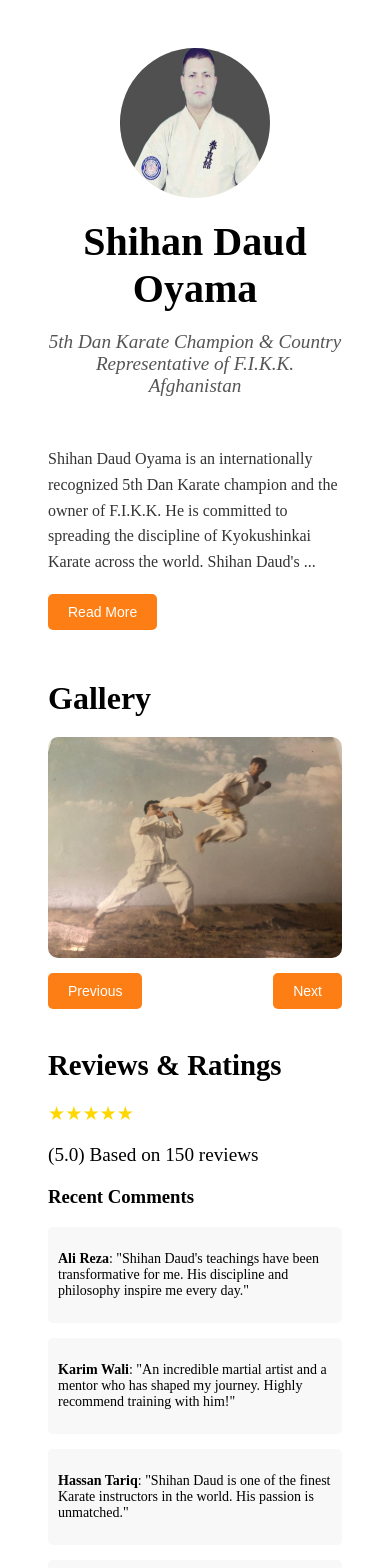
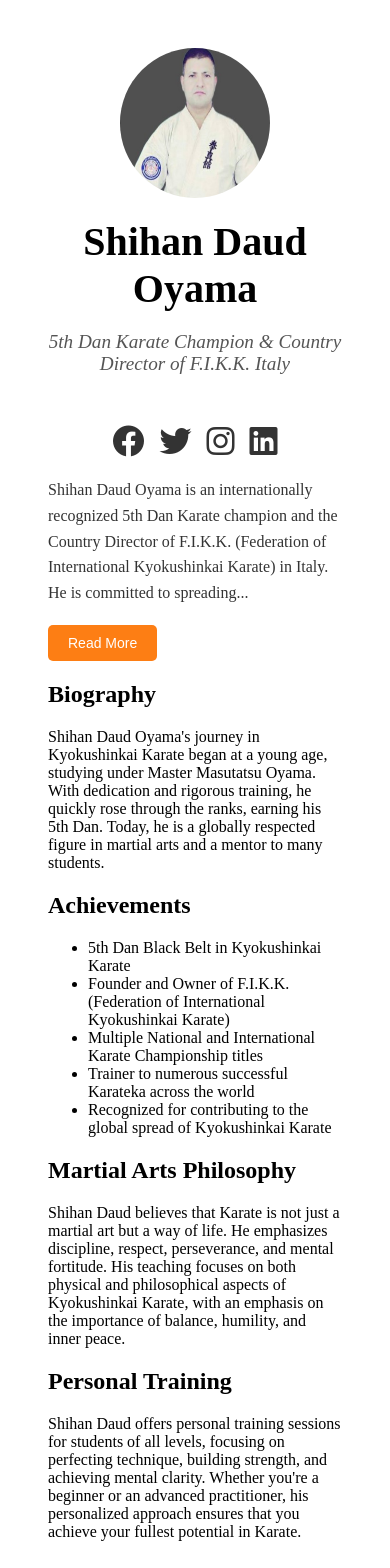
Before and after one commit to romal10/kyokushinkai-Daud, a Next.js app: page /shihan-daud-profile in a window 390 px wide. Shown: the top 1568 px of the page. Built offline with nearby package versions, Linux system fonts and the light colour scheme.

Commit message:
header with social media icons

```diff
--- a/components/_app.js
+++ b/components/_app.js
@@ -2,6 +2,11 @@ import Header from '../components/Header';  // Import Header component
 import Breadcrumb from '../components/Breadcrumb';  // Import Breadcrumb component
 import Footer from '../components/Footer';  // Optional Footer component
 import '../styles/globals.css';  // Import global CSS
+<link
+  rel="stylesheet"
+  href="https://cdnjs.cloudflare.com/ajax/libs/font-awesome/6.0.0-beta3/css/all.min.css"
+/>
+
 
 function MyApp({ Component, pageProps }) {
   return (
--- a/package.json
+++ b/package.json
@@ -10,6 +10,7 @@
     "export": "next export"
   },
   "dependencies": {
+    "@fortawesome/fontawesome-free": "^6.7.1",
     "@netlify/plugin-nextjs": "^5.9.0",
     "bootstrap": "^5.3.3",
     "next": "15.1.0",
--- a/pages/_document.js
+++ b/pages/_document.js
@@ -1,11 +1,16 @@
-// pages/_document.js
 import Document, { Html, Head, Main, NextScript } from 'next/document';
 
 class MyDocument extends Document {
   render() {
     return (
-      <Html lang="en">
-        <Head />
+      <Html>
+        <Head>
+          {/* Add Font Awesome link to the Head */}
+          <link
+            href="https://cdnjs.cloudflare.com/ajax/libs/font-awesome/6.0.0-beta3/css/all.min.css"
+            rel="stylesheet"
+          />
+        </Head>
         <body>
           <Main />
           <NextScript />
--- a/pages/shihan-daud-profile.tsx
+++ b/pages/shihan-daud-profile.tsx
@@ -10,7 +10,7 @@ const ShihanDaudProfile = () => {
     setShowFullText(!showFullText);
   };
 
-  const profileText = `Shihan Daud Oyama is an internationally recognized 5th Dan Karate champion and the owner of F.I.K.K. He is committed to spreading the discipline of Kyokushinkai Karate across the world. Shihan Daud's expertise and passion for teaching have made him a revered figure in the martial arts community. He has trained hundreds of students worldwide, inspiring them to pursue excellence, discipline, and focus. His dedication to the martial art extends beyond just physical training—he embodies the true spirit of Kyokushinkai.`;
+  const profileText = `Shihan Daud Oyama is an internationally recognized 5th Dan Karate champion and the Country Director of F.I.K.K. (Federation of International Kyokushinkai Karate) in Italy. He is committed to spreading the discipline of Kyokushinkai Karate across the world. Shihan Daud's expertise and passion for teaching have made him a revered figure in the martial arts community. He has trained hundreds of students worldwide, inspiring them to pursue excellence, discipline, and focus. His dedication to the martial art extends beyond just physical training—he embodies the true spirit of Kyokushinkai.`;
 
   // Image data for gallery (you can add more images here)
   const images = [
@@ -66,8 +66,16 @@ const ShihanDaudProfile = () => {
         <img src="/images/shihan-daud.jpg" alt="Shihan Daud Oyama" className={styles.profileImage} />
         <div className={styles.profileInfo}>
           <h1>Shihan Daud Oyama</h1>
-          <p className={styles.position}>5th Dan Karate Champion & Country Representative of F.I.K.K. Afghanistan</p>
+          <p className={styles.position}>5th Dan Karate Champion & Country Director of F.I.K.K. Italy</p>
         </div>
+      </div>
+
+      {/* Social Media Links Section */}
+      <div className={styles.socialMediaLinks}>
+        <a href="https://www.facebook.com/ShihanDaud" target="_blank" className={styles.socialMediaLink}><i className="fab fa-facebook"></i></a>
+        <a href="https://twitter.com/ShihanDaud" target="_blank" className={styles.socialMediaLink}><i className="fab fa-twitter"></i></a>
+        <a href="https://www.instagram.com/ShihanDaud" target="_blank" className={styles.socialMediaLink}><i className="fab fa-instagram"></i></a>
+        <a href="https://www.linkedin.com/in/ShihanDaud" target="_blank" className={styles.socialMediaLink}><i className="fab fa-linkedin"></i></a>
       </div>
 
       <div className={styles.profileText}>
@@ -77,11 +85,40 @@ const ShihanDaudProfile = () => {
         </button>
       </div>
 
-      {/* Gallery Section moved above Reviews */}
+      {/* Biography Section */}
+      <div className={styles.biography}>
+        <h2>Biography</h2>
+        <p>Shihan Daud Oyama's journey in Kyokushinkai Karate began at a young age, studying under Master Masutatsu Oyama. With dedication and rigorous training, he quickly rose through the ranks, earning his 5th Dan. Today, he is a globally respected figure in martial arts and a mentor to many students.</p>
+      </div>
+
+      {/* Achievements Section */}
+      <div className={styles.achievements}>
+        <h2>Achievements</h2>
+        <ul>
+          <li>5th Dan Black Belt in Kyokushinkai Karate</li>
+          <li>Founder and Owner of F.I.K.K. (Federation of International Kyokushinkai Karate)</li>
+          <li>Multiple National and International Karate Championship titles</li>
+          <li>Trainer to numerous successful Karateka across the world</li>
+          <li>Recognized for contributing to the global spread of Kyokushinkai Karate</li>
+        </ul>
+      </div>
+
+      {/* Martial Arts Philosophy */}
+      <div className={styles.philosophy}>
+        <h2>Martial Arts Philosophy</h2>
+        <p>Shihan Daud believes that Karate is not just a martial art but a way of life. He emphasizes discipline, respect, perseverance, and mental fortitude. His teaching focuses on both physical and philosophical aspects of Kyokushinkai Karate, with an emphasis on the importance of balance, humility, and inner peace.</p>
+      </div>
+
+      {/* Personal Training */}
+      <div className={styles.personalTraining}>
+        <h2>Personal Training</h2>
+        <p>Shihan Daud offers personal training sessions for students of all levels, focusing on perfecting technique, building strength, and achieving mental clarity. Whether you're a beginner or an advanced practitioner, his personalized approach ensures that you achieve your fullest potential in Karate.</p>
+      </div>
+
+      {/* Gallery Section */}
       <div className={styles.gallery}>
         <h2>Gallery</h2>
         <div className={styles.imageSlider}>
-          {/* Display the current image based on the index */}
           <img
             src={images[currentImageIndex]}
             alt={`Gallery Image ${currentImageIndex + 1}`}
@@ -109,12 +146,6 @@ const ShihanDaudProfile = () => {
           <div className={styles.comment}>
             <p><strong>Karim Wali</strong>: "An incredible martial artist and a mentor who has shaped my journey. Highly recommend training with him!"</p>
           </div>
-          <div className={styles.comment}>
-            <p><strong>Hassan Tariq</strong>: "Shihan Daud is one of the finest Karate instructors in the world. His passion is unmatched." </p>
-          </div>
-          <div className={styles.comment}>
-            <p><strong>Ayesha Makhdoom</strong>: "Training under Shihan Daud has been an honor. His leadership is second to none." </p>
-          </div>
         </div>
       </div>
 
--- a/styles/Header.module.css
+++ b/styles/Header.module.css
@@ -22,6 +22,9 @@
   cursor: pointer;
   flex-direction: column;
   gap: 5px;
+  position: absolute;
+  top: 20px; /* Adjusting for top space */
+  right: 20px; /* Aligning the burger icon to the top right corner */
 }
 
 .burger span {
@@ -116,6 +119,28 @@
     padding: 15px;
     font-size: 18px;
   }
+
+  /* Center Social media icons horizontally within header */
+  .socialMedia {
+    display: flex;
+    justify-content: center; /* Center the icons horizontally */
+    gap: 20px;
+    position: absolute;
+    top: 50%; /* Position it vertically centered in header */
+    left: 50%;
+    transform: translateX(-50%) translateY(-50%); /* Center horizontally and vertically */
+    z-index: 1001; /* Make sure it stays above other content */
+  }
+
+  .socialIcon {
+    font-size: 24px;
+    color: white;
+    transition: color 0.3s ease;
+  }
+
+  .socialIcon:hover {
+    color: #fd7e14; /* Highlight on hover */
+  }
 }
 
 /* Desktop View - above 768px */
@@ -138,4 +163,20 @@
   .nav li {
     padding: 10px 20px;
   }
+
+  /* Social media icons in desktop */
+  .socialMedia {
+    display: flex;
+    gap: 20px;
+  }
+
+  .socialIcon {
+    font-size: 24px;
+    color: white;
+    transition: color 0.3s ease;
+  }
+
+  .socialIcon:hover {
+    color: #fd7e14; /* Highlight on hover */
+  }
 }
--- a/styles/Profile.module.css
+++ b/styles/Profile.module.css
@@ -71,10 +71,11 @@
 
 .sliderImageWrapper {
   width: 100%;
-    max-width: 800px; /* Fixed max-width for images */
-    height: 400px; /* Fixed height for both portrait and landscape */
+  max-width: 800px; /* Ensure it doesn't stretch too large */
+  height: auto; /* Set height to auto to maintain aspect ratio */
   overflow: hidden;
   position: relative;
+  margin-bottom: 20px; /* Add margin between images */
 }
 
 .sliderImage {
@@ -156,6 +157,28 @@
   background-color: #333;
 }
 
+/* Social Media Icons */
+.socialMediaLinks {
+  margin-top: 30px;
+  display: flex;
+  justify-content: center;
+  gap: 15px;
+}
+
+.socialMediaLink {
+  font-size: 2rem;
+  color: #333;
+  transition: color 0.3s ease;
+}
+
+.socialMediaLink:hover {
+  color: #fd7e14;
+}
+
+.socialMediaLink:active {
+  color: #ff5e00;
+}
+
 /* Responsive Design */
 @media (max-width: 768px) {
   .profileHeader {
@@ -195,7 +218,7 @@
 /* For larger screens (Desktop and up) */
 @media (min-width: 1024px) {
   .sliderImageWrapper {
-      max-width: 100%; /* Allow images to take full width */
-      height: 400px; /* Fixed height for desktop */
+    max-width: 100%; /* Make images fill the container on desktop */
+    height: 500px; /* Maintain consistent height on larger screens */
   }
 }
```
Also changed, not shown: components/Header.js (+26 -2 lines), 1 other file (tests, documents, lock files or other folders). Lines whose indentation alone changed are shown as unchanged.
